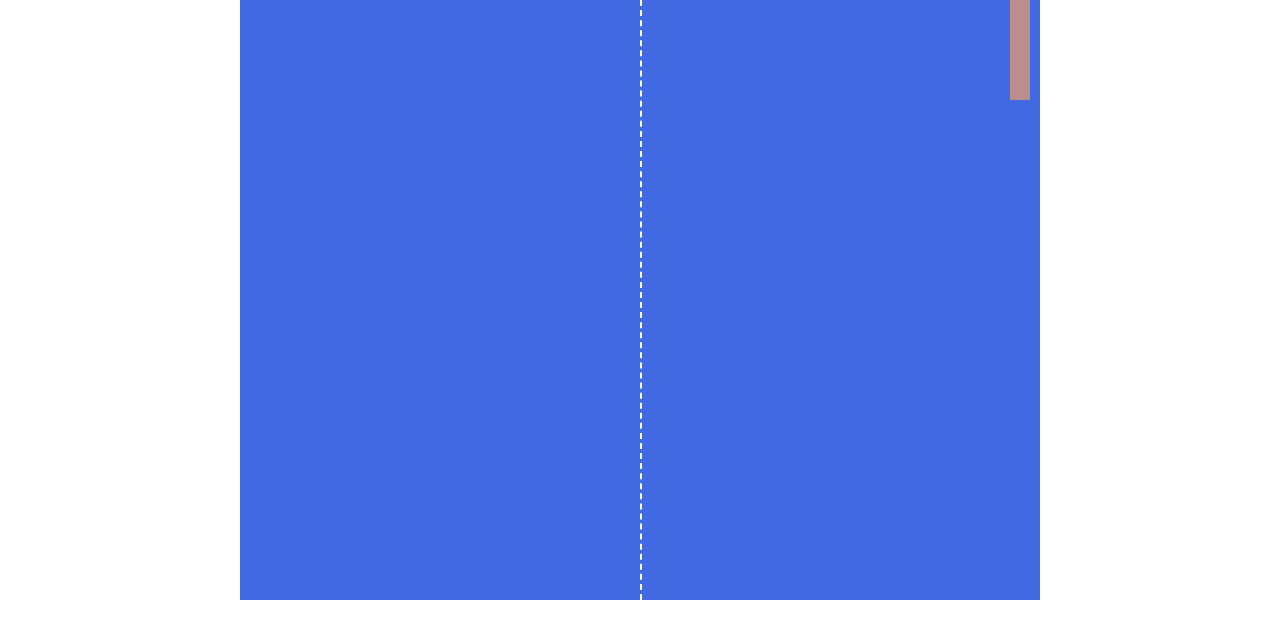
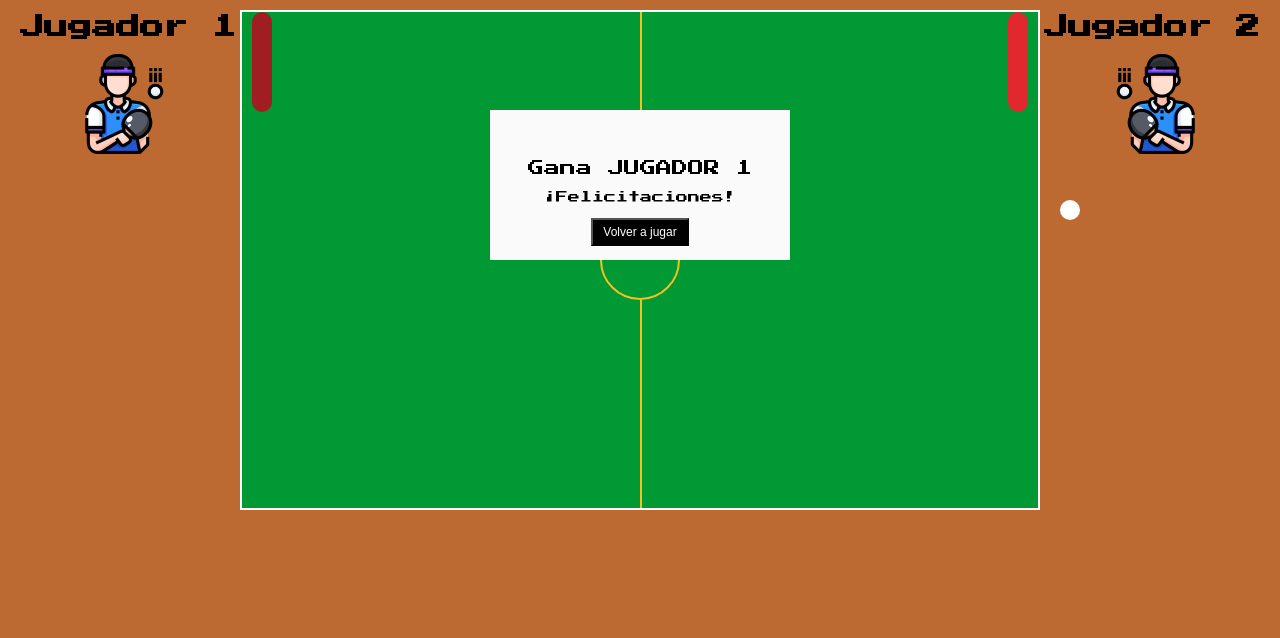
Before and after one commit to Solcii/Ping-Pong, a plain HTML site: page index.html in a window 1280 px wide. Drawn offline with Linux system fonts and the light colour scheme.

Commit message:
estilos y mensaje ganadores

```diff
--- a/css/style.css
+++ b/css/style.css
@@ -4,20 +4,64 @@
     box-sizing: border-box;
 }
 
+body {
+    background-color: #BD6A32;
+    margin-top: 10px;
+    font-family: 'Press Start 2P', cursive;
+}
+
+.jugador1 {
+    position: absolute;
+    top: 0;
+    left: 0;
+    text-align: center;
+}
+
+.jugador2 {
+    position: absolute;
+    top: 0;
+    right: 0;
+    text-align: center;
+}
+
+.jugador {
+    padding: 15px 0;
+}
+
+#jugador1 {
+    margin-left: 20px;
+}
+
+#jugador2 {
+    margin-right: 20px;
+}
+
 .escenario {
     width: 800px;
-    height: 600px;
+    height: 500px;
     margin: 0 auto;
-    background-color: #000;
+    background-color: #009933;
     position: relative;
+    border: 2px solid white;
 }
 
 .medio {
     height: 100%;
     width: 1px;
-    border-left: 2px dashed #fff;
+    border-left: 2px solid #F3C220;
     position: absolute;
     left: 50%;
+}
+
+.medio-circulo {
+    position: absolute;
+    width: 80px;
+    height: 80px;
+    background-color: #009933;
+    border: 2px solid #F3C220;
+    left: calc(50% - 40px);
+    top: calc(50% - 40px);
+    border-radius: 50%;
 }
 
 .pong {
@@ -25,18 +69,19 @@
     height: 100px;
     width: 20px;
     transition: 0.3s;
+    border-radius: 10px;
 }
 
 #pong1 {
     top: 0;
     left: 10px;
-    background-color: royalblue;
+    background-color: #A01E21;
 }
 
 #pong2 {
     top: 0;
     right: 10px;
-    background-color: rosybrown;
+    background-color: #E0282E;
 }
 
 .ball {
@@ -48,3 +93,34 @@
     top: calc(50% - 10px);
     border-radius: 50%;
 }
+
+.mensaje-ganador {
+    position: absolute;
+    width: 300px;
+    height: 150px;
+    left: calc(50% - 150px);
+    top: calc(50% - 150px);
+    background: #fafafa;
+    display: none;
+}
+
+.mensajes {
+    text-align: center;
+    margin-top: 50px;
+}
+
+.felicitaciones {
+    font-size: 12px;
+    margin: 15px;
+}
+
+.reinicio {
+    font-size: 12px;
+    background: #000;
+    color: #fff;
+    padding: 5px 10px;
+}
+
+.reinicio:hover {
+    background: rgb(39, 38, 38);
+}
--- a/index.html
+++ b/index.html
@@ -5,16 +5,38 @@
     <meta charset="UTF-8">
     <meta http-equiv="X-UA-Compatible" content="IE=edge">
     <meta name="viewport" content="width=device-width, initial-scale=1.0">
-    <title>Juego del Pong!</title>
+    <title>Ping Pong! by Solcii</title>
+    <link rel="preconnect" href="https://fonts.googleapis.com">
+    <link rel="preconnect" href="https://fonts.gstatic.com" crossorigin>
+    <link href="https://fonts.googleapis.com/css2?family=Press+Start+2P&display=swap" rel="stylesheet">
     <link rel="stylesheet" href="css/style.css">
+    <link rel="shortcut icon" href="images/ping-pong.ico">
+
 </head>
 
 <body>
+    <div class="jugador1">
+        <h2 class="jugador" id="jugador1">Jugador 1</h2>
+        <img src="images/jugador-1.png" alt="Jugador 1">
+    </div>
+    <div class="jugador2">
+        <h2 class="jugador" id="jugador2">Jugador 2</h2>
+        <img src="images/jugador-2.png" alt="Jugador 2">
+    </div>
+
     <div class="escenario">
         <!-- <div class="pong" id="pong1"></div> -->
         <div class="medio"></div>
+        <div class="medio-circulo"></div>
         <!-- <div class="ball"></div> -->
         <!-- <div class="pong" id="pong2"></div> -->
+        <div class="mensaje-ganador">
+            <div class="mensajes">
+                <p class="jugador-ganador"></p>
+                <p class="felicitaciones">¡Felicitaciones!</p>
+                <button class="reinicio" onclick="location.reload()">Volver a jugar</button>
+            </div>
+        </div>
     </div>
 
 
--- a/js/ball.js
+++ b/js/ball.js
@@ -1,9 +1,11 @@
 export default class Ball {
 
-    constructor(pEscenario, pBarra1, pBarra2) {
+    constructor(pEscenario, pBarra1, pBarra2, pMensaje, pJugador) {
         this.barra1 = pBarra1;
         this.barra2 = pBarra2;
         this.escenario = pEscenario;
+        this.mensaje = pMensaje
+        this.jugadorGanador = pJugador
         this.velocidadMax = 10;
 
 
@@ -46,20 +48,6 @@ export default class Ball {
         }
     }
 
-    getPoint() {
-        if (this.div.offsetLeft <= 0) {
-            clearInterval(this.interval)
-            this.escenario.style.backgroundColor = 'rosybrown';
-            alert('gana jugador 2')
-        }
-
-        if (this.div.offsetLeft >= 800) {
-            clearInterval(this.interval)
-            this.escenario.style.backgroundColor = 'royalblue';
-            alert('gana jugador 1')
-        }
-    }
-
     checkStateBall() {
 
         //colisiones con los pong
@@ -77,10 +65,10 @@ export default class Ball {
         //golpeo con la parte de arriba y la parte de abajo del escenario
 
         if (this.direccion === 1) {
-            if (this.div.offsetTop >= 600) this.state = 2;
+            if (this.div.offsetTop >= 500) this.state = 2;
             else if (this.div.offsetTop <= 0) this.state = 1;
         } else {
-            if (this.div.offsetTop >= 600) this.state = 4;
+            if (this.div.offsetTop >= 500) this.state = 4;
             else if (this.div.offsetTop <= 0) this.state = 3;
         }
     }
@@ -104,5 +92,18 @@ export default class Ball {
         return false;
     }
 
+    getPoint() {
+        if (this.div.offsetLeft <= 0) {
+            clearInterval(this.interval)
+            this.mensaje.style.display = 'block';
+            this.jugadorGanador.innerHTML = 'Gana JUGADOR 2'
+        }
+
+        if (this.div.offsetLeft >= 800) {
+            clearInterval(this.interval)
+            this.mensaje.style.display = 'block';
+            this.jugadorGanador.innerHTML = 'Gana JUGADOR 1'
+        }
+    }
 
 }
--- a/js/game.js
+++ b/js/game.js
@@ -5,4 +5,6 @@ import Ball from './ball.js';
 const ESCENARIO = document.querySelector('.escenario');
 const PONG1 = new Pong('pong', ESCENARIO, 1, 81, 65)
 const PONG2 = new Pong('pong', ESCENARIO, 2, 38, 40)
-const BALL = new Ball(ESCENARIO, PONG1, PONG2);
+const MENSAJE = document.querySelector('.mensaje-ganador');
+const JUGADOR_GANADOR = document.querySelector('.jugador-ganador');
+const BALL = new Ball(ESCENARIO, PONG1, PONG2, MENSAJE, JUGADOR_GANADOR);
--- a/js/pong.js
+++ b/js/pong.js
@@ -22,7 +22,7 @@ export default class Pong {
             if (self.t1 === event.keyCode && self.positionY > 0) {
                 //arriba
                 self.positionY -= self.velocity
-            } else if (self.t2 === event.keyCode && self.positionY < 500) {
+            } else if (self.t2 === event.keyCode && self.positionY < 400) {
                 //abajo
                 self.positionY += self.velocity
             }
```
Also changed, not shown: images/jugador-1.png (added), images/jugador-2.png (added), images/ping-pong.ico (added).
